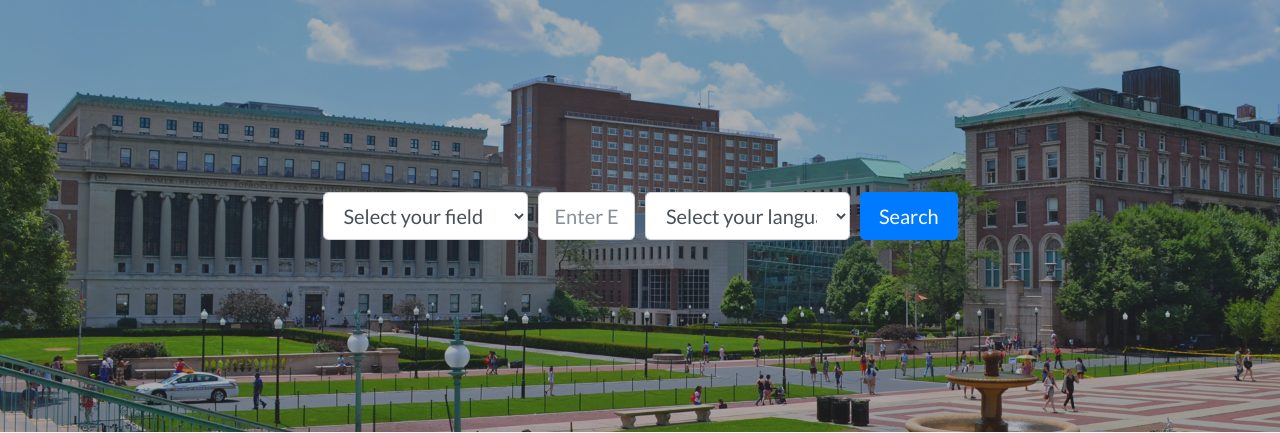
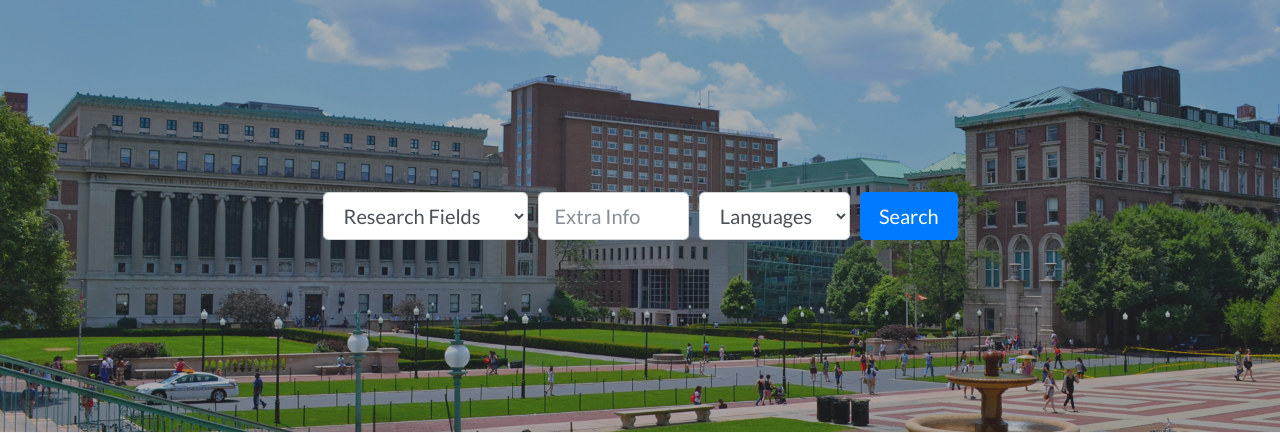
Before and after one commit to Debug1995/6156_FinalProject, a Flask app: page / in a window 1280 px wide. Shown: the part 62-495 px from the top of the page. Run offline with Flask 2, Linux system fonts and the light colour scheme; some libraries are stand-ins or nearby versions.

Commit message:
Updated Version 04261238

```diff
--- a/DEMO/Recommendation System/Web/templates/index.html
+++ b/DEMO/Recommendation System/Web/templates/index.html
@@ -237,27 +237,29 @@
               <div class="form-row">
                 <div class="col-12 col-md-4 mb-2 mb-md-0">
                   <select class="form-control form-control-lg" id = "field" placeholder="Research Field">
-                    <option   selected = "selected">Select your field</option>
+                    <option   selected = "selected">Research Fields</option>
                     <option   value="machinelearning" >Machine Learning</option>>
                     <option   value="datascience" >Data Analytics</option>>
                     <option   value="deeplearning" >Deep Learning</option>>
+                    <option   value="" >Empty</option>>
                   </select>
                 </div>
-                <div class="col-12 col-md-2 mb-2 mb-md-0">
-                  <input class="form-control form-control-lg" id="extra" placeholder="Enter Extra Information...">
+                <div class="col-12 col-md-3 mb-2 mb-md-0">
+                  <input class="form-control form-control-lg" id="extra" placeholder="Extra Info">
                 </div>
-                <div class="col-12 col-md-4 mb-2 mb-md-0">
+                <div class="col-12 col-md-3 mb-2 mb-md-0">
                   <select class="form-control form-control-lg" id = "language" placeholder="Research Field">
-                    <option   selected = "selected">Select your language</option>
+                    <option   selected = "selected">Languages</option>
                     <option   value="java" >Java</option>>
                     <option   value="python" >Python</option>>
-                    <option   value="javascript" >JavaScript</option>>
+                    <option   value="js" >JavaScript</option>>
                     <option   value="c++" >C++</option>>
                     <option   value="c#" >C#</option>>
                     <option   value="c" >C</option>>
                     <option   value="swift" >Swift</option>>
                     <option   value="go" >Go</option>>
                     <option   value="ruby" >Ruby</option>>
+                    <option   value="" >Empty</option>>
                   </select>
                 </div>
                 <div class="col-12 col-md-2">
```
